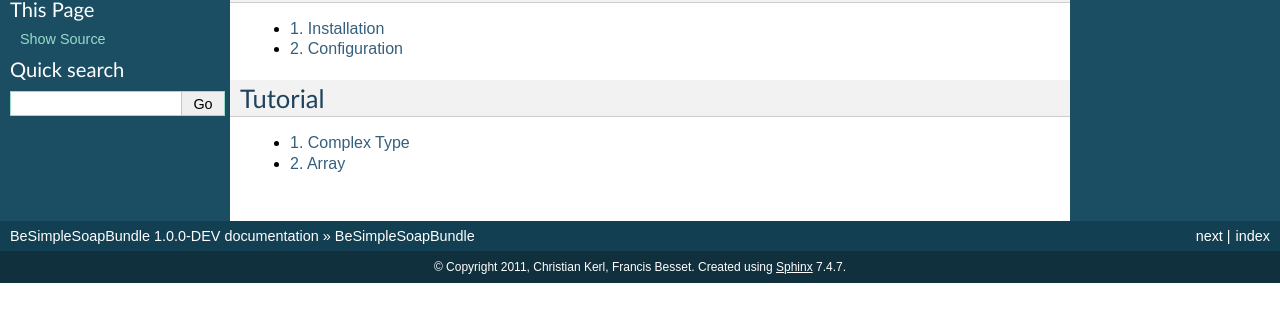
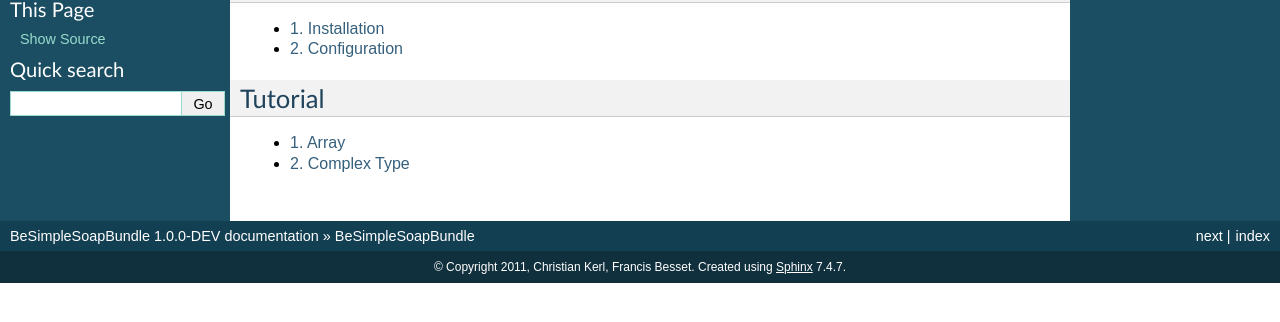
Before and after one commit to BeSimple/BeSimpleSoap, a Sphinx documentation site: the page built from Resources/doc/index.rst, in a window 1280 px wide. Shown: the part 188-510 px from the top of the page. Built offline with Sphinx 7.4.7, drawn with Linux system fonts in a browser that asks for light colours.

```diff
--- a/Resources/doc/index.rst
+++ b/Resources/doc/index.rst
@@ -21,7 +21,7 @@ Tutorial
     :maxdepth: 1
     :numbered:
 
+    tutorial/array
     tutorial/complex_type
-    tutorial/array
 
 .. _`ckWebServicePlugin`: http://www.symfony-project.org/plugins/ckWebServicePlugin
```
